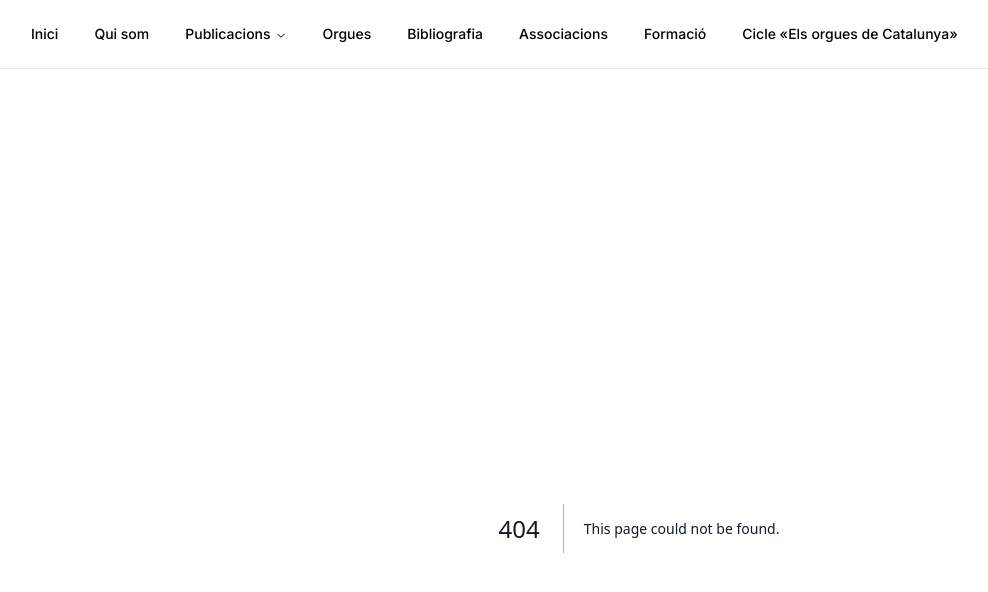
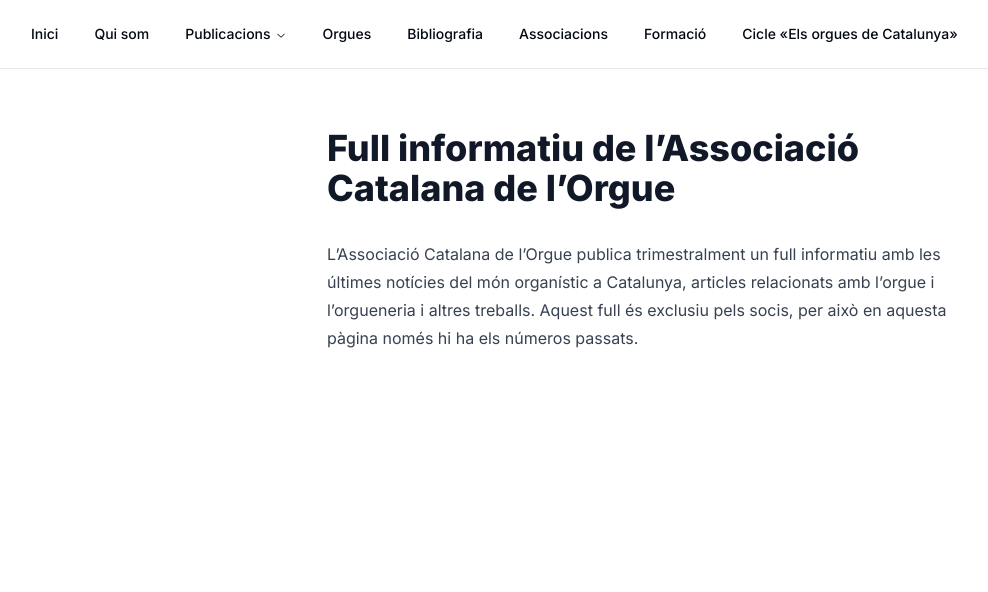
Before and after one commit to acorgue/web, a Next.js app: page /full in a window 1280 px wide. Before the commit this address had no page. Shown: the top 592 px of the page, without its empty margins (1-989 px from the left). Built offline with nearby package versions, Linux system fonts and the light colour scheme.

Commit message:
feat(app): ⛵️ afegeix pàgines de Full i Publicacions
Signed-off-by: Albert Mañosa <26429103+albertms10@users.noreply.github.com>

```diff
--- /dev/null
+++ b/src/app/full/full.mdx
@@ -0,0 +1,3 @@
+# Full informatiu de l’Associació Catalana de l’Orgue
+
+L’Associació Catalana de l’Orgue publica trimestralment un full informatiu amb les últimes notícies del món organístic a Catalunya, articles relacionats amb l’orgue i l’orgueneria i altres treballs. Aquest full és exclusiu pels socis, per això en aquesta pàgina només hi ha els números passats.
--- /dev/null
+++ b/src/app/full/layout.tsx
@@ -0,0 +1,12 @@
+import MDXLayout from "@/components/mdx-layout";
+import type { Metadata } from "next";
+import { PropsWithChildren } from "react";
+
+export const metadata: Metadata = {
+  title: "Full informatiu · Associació Catalana de l’Orgue",
+  description: "Associació Catalana de l’Orgue",
+};
+
+export default function Layout({ children }: Readonly<PropsWithChildren>) {
+  return <MDXLayout>{children}</MDXLayout>;
+}
--- /dev/null
+++ b/src/app/full/page.tsx
@@ -0,0 +1,7 @@
+"use client";
+
+import Full from "./full.mdx";
+
+export default function Page() {
+  return <Full />;
+}
--- /dev/null
+++ b/src/app/publicacions/layout.tsx
@@ -0,0 +1,12 @@
+import MDXLayout from "@/components/mdx-layout";
+import type { Metadata } from "next";
+import { PropsWithChildren } from "react";
+
+export const metadata: Metadata = {
+  title: "Publicacions · Associació Catalana de l’Orgue",
+  description: "Associació Catalana de l’Orgue",
+};
+
+export default function Layout({ children }: Readonly<PropsWithChildren>) {
+  return <MDXLayout>{children}</MDXLayout>;
+}
--- /dev/null
+++ b/src/app/publicacions/page.tsx
@@ -0,0 +1,7 @@
+"use client";
+
+import Publicacions from "./publicacions.mdx";
+
+export default function Page() {
+  return <Publicacions />;
+}
--- /dev/null
+++ b/src/app/publicacions/publicacions.mdx
@@ -0,0 +1 @@
+# Publicacions
```
